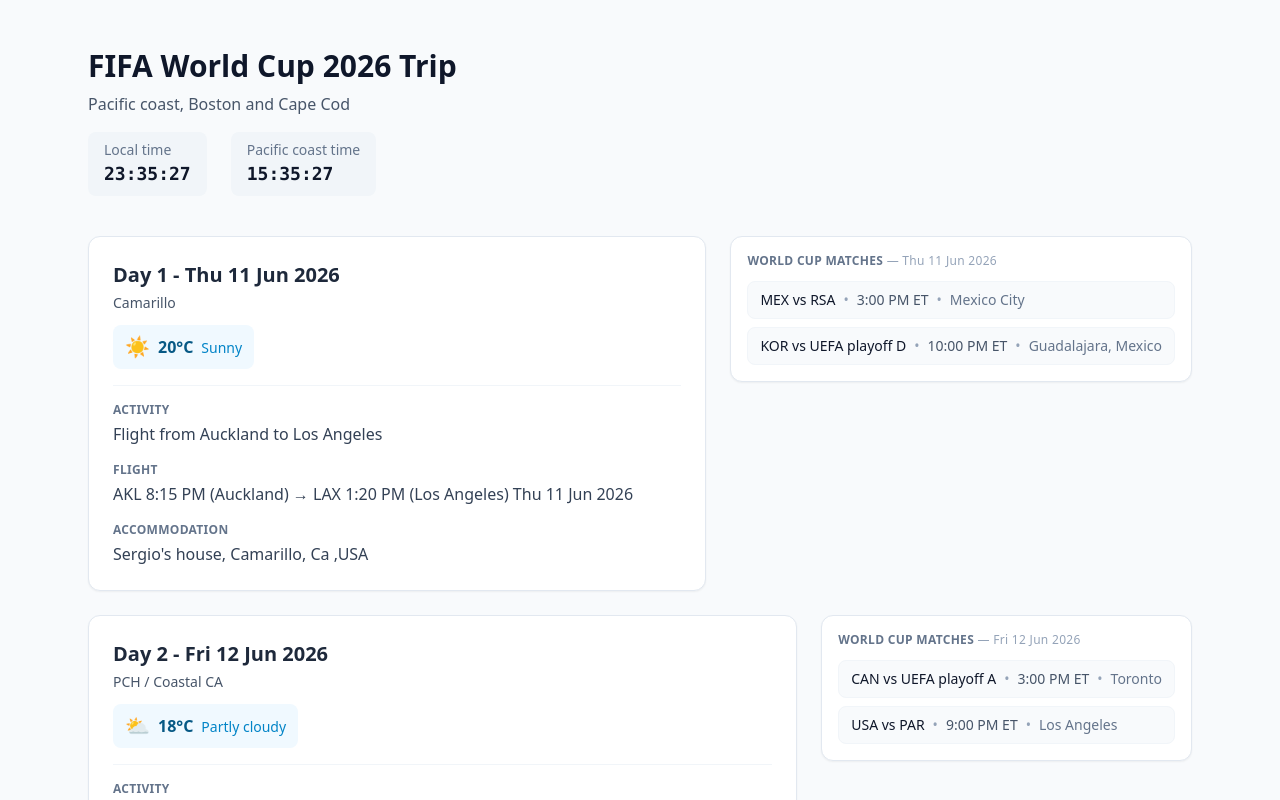
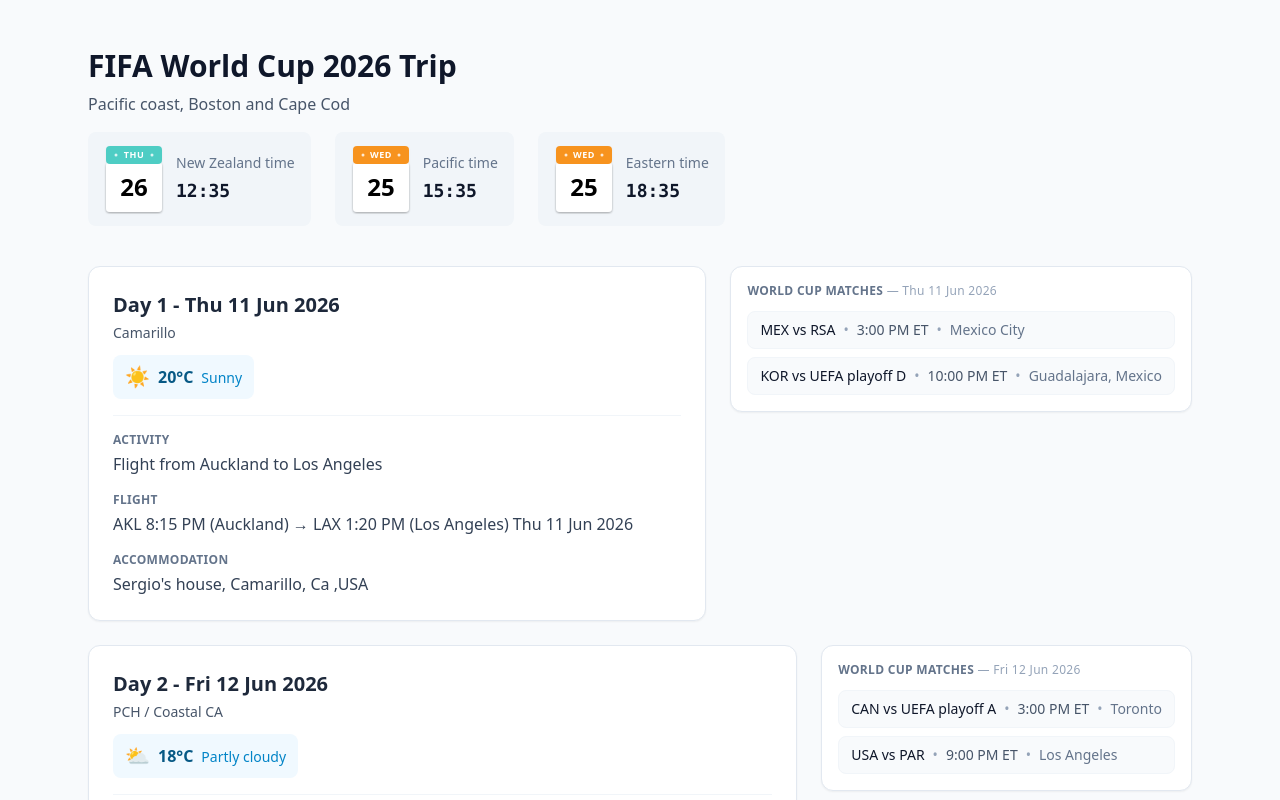
Before and after one commit to tonysusi/itinerary-app, a Next.js app: page / in a window 1280 px wide. Shown: the top 800 px of the page. Built offline with nearby package versions, Linux system fonts and the light colour scheme.

Commit message:
Refactor TimeDisplay component to use CalendarIcon for time representation and remove unused props. Introduce CalendarIcon component for displaying day and date with color coding. Update itinerary API to remove unnecessary time data.

```diff
--- a/app/api/itinerary/route.js
+++ b/app/api/itinerary/route.js
@@ -1,12 +1,10 @@
 import { parseItinerary } from "@/lib/parser";
-import { getTimes } from "@/lib/timezone";
 import { getMockWeatherSeeded } from "@/lib/weather";
 import { getGamesForDate } from "@/lib/worldcup-schedule";
 
 export async function GET() {
   try {
     const itinerary = parseItinerary();
-    const { local, destination } = getTimes(itinerary.destinationTimezone);
 
     const daysWithWeather = itinerary.days.map((day, index) => ({
       ...day,
@@ -17,7 +15,6 @@
     return Response.json({
       ...itinerary,
       days: daysWithWeather,
-      times: { local, destination },
     });
   } catch (error) {
     console.error("Error parsing itinerary:", error);
--- a/app/page.js
+++ b/app/page.js
@@ -48,10 +48,7 @@
           {itinerary.trip}
         </h1>
         <p className="mb-4 text-slate-600">{itinerary.destination}</p>
-        <TimeDisplay
-          destinationTimezone={itinerary.destinationTimezone}
-          destination={itinerary.destination?.split(",")[0]}
-        />
+        <TimeDisplay />
       </header>
 
       <section className="space-y-6">
--- /dev/null
+++ b/components/CalendarIcon.jsx
@@ -0,0 +1,92 @@
+/**
+ * Calendar icon component matching the style guide
+ * Displays a three-letter day abbreviation in a colored header
+ * and the date number in a white body below
+ */
+
+// Color palette for each day of the week
+const DAY_COLORS = {
+  MON: "#E02B27", // Red
+  TUE: "#FF6B35", // Orange
+  WED: "#F7931E", // Orange-yellow
+  THU: "#4ECDC4", // Teal
+  FRI: "#45B7D1", // Blue
+  SAT: "#96CEB4", // Green
+  SUN: "#FFEAA7", // Yellow
+};
+
+export default function CalendarIcon({ dayAbbr, date }) {
+  const color = DAY_COLORS[dayAbbr.toUpperCase()] || "#E02B27";
+  const displayDay = dayAbbr.toUpperCase().slice(0, 3);
+  const displayDate = date.toString();
+
+  return (
+    <svg
+      width="60"
+      height="70"
+      viewBox="0 0 60 70"
+      xmlns="http://www.w3.org/2000/svg"
+      className="drop-shadow-sm"
+    >
+      {/* Main calendar shape with rounded corners */}
+      <defs>
+        <filter id="shadow" x="-20%" y="-20%" width="140%" height="140%">
+          <feGaussianBlur in="SourceAlpha" stdDeviation="1" />
+          <feOffset dx="0" dy="1" result="offsetblur" />
+          <feComponentTransfer>
+            <feFuncA type="linear" slope="0.3" />
+          </feComponentTransfer>
+          <feMerge>
+            <feMergeNode />
+            <feMergeNode in="SourceGraphic" />
+          </feMerge>
+        </filter>
+      </defs>
+
+      {/* White body */}
+      <rect
+        x="2"
+        y="18"
+        width="56"
+        height="50"
+        rx="4"
+        fill="white"
+        filter="url(#shadow)"
+      />
+
+      {/* Colored header */}
+      <rect x="2" y="2" width="56" height="18" rx="4" fill={color} />
+
+      {/* Decorative dots */}
+      <circle cx="12" cy="11" r="1.5" fill="white" opacity="0.8" />
+      <circle cx="48" cy="11" r="1.5" fill="white" opacity="0.8" />
+
+      {/* Day abbreviation text */}
+      <text
+        x="30"
+        y="14"
+        textAnchor="middle"
+        fill="white"
+        fontSize="9"
+        fontWeight="600"
+        fontFamily="system-ui, -apple-system, sans-serif"
+        letterSpacing="0.5"
+      >
+        {displayDay}
+      </text>
+
+      {/* Date number */}
+      <text
+        x="30"
+        y="52"
+        textAnchor="middle"
+        fill="black"
+        fontSize="24"
+        fontWeight="700"
+        fontFamily="system-ui, -apple-system, sans-serif"
+      >
+        {displayDate}
+      </text>
+    </svg>
+  );
+}
--- a/components/TimeDisplay.jsx
+++ b/components/TimeDisplay.jsx
@@ -2,35 +2,64 @@
 
 import { useState, useEffect } from "react";
 import { DateTime } from "luxon";
+import CalendarIcon from "./CalendarIcon";
 
-export default function TimeDisplay({ destinationTimezone, destination }) {
-  const [localTime, setLocalTime] = useState("");
-  const [destinationTime, setDestinationTime] = useState("");
+export default function TimeDisplay() {
+  const [nzTime, setNzTime] = useState({ dayAbbr: "", date: 0, time: "" });
+  const [pacificTime, setPacificTime] = useState({ dayAbbr: "", date: 0, time: "" });
+  const [easternTime, setEasternTime] = useState({ dayAbbr: "", date: 0, time: "" });
 
   useEffect(() => {
     const update = () => {
-      setLocalTime(DateTime.now().toFormat("HH:mm:ss"));
-      setDestinationTime(
-        DateTime.now().setZone(destinationTimezone || "UTC").toFormat("HH:mm:ss")
-      );
+      const nz = DateTime.now().setZone("Pacific/Auckland");
+      setNzTime({
+        dayAbbr: nz.toFormat("EEE"),
+        date: nz.day,
+        time: nz.toFormat("HH:mm"),
+      });
+
+      const pacific = DateTime.now().setZone("America/Los_Angeles");
+      setPacificTime({
+        dayAbbr: pacific.toFormat("EEE"),
+        date: pacific.day,
+        time: pacific.toFormat("HH:mm"),
+      });
+
+      const eastern = DateTime.now().setZone("America/New_York");
+      setEasternTime({
+        dayAbbr: eastern.toFormat("EEE"),
+        date: eastern.day,
+        time: eastern.toFormat("HH:mm"),
+      });
     };
 
     update();
     const interval = setInterval(update, 1000);
     return () => clearInterval(interval);
-  }, [destinationTimezone]);
+  }, []);
 
   return (
     <div className="flex flex-wrap gap-6 text-sm">
-      <div className="rounded-lg bg-slate-100 px-4 py-2">
-        <span className="text-slate-500">Local time</span>
-        <p className="font-mono text-lg font-semibold">{localTime || "—"}</p>
+      <div className="rounded-lg bg-slate-100 px-4 py-3 flex items-center gap-3">
+        <CalendarIcon dayAbbr={nzTime.dayAbbr} date={nzTime.date} />
+        <div>
+          <span className="text-slate-500 block">New Zealand time</span>
+          <p className="font-mono text-lg font-semibold mt-1">{nzTime.time || "—"}</p>
+        </div>
       </div>
-      <div className="rounded-lg bg-slate-100 px-4 py-2">
-        <span className="text-slate-500">{destination || "Destination"} time</span>
-        <p className="font-mono text-lg font-semibold">
-          {destinationTime || "—"}
-        </p>
+      <div className="rounded-lg bg-slate-100 px-4 py-3 flex items-center gap-3">
+        <CalendarIcon dayAbbr={pacificTime.dayAbbr} date={pacificTime.date} />
+        <div>
+          <span className="text-slate-500 block">Pacific time</span>
+          <p className="font-mono text-lg font-semibold mt-1">{pacificTime.time || "—"}</p>
+        </div>
+      </div>
+      <div className="rounded-lg bg-slate-100 px-4 py-3 flex items-center gap-3">
+        <CalendarIcon dayAbbr={easternTime.dayAbbr} date={easternTime.date} />
+        <div>
+          <span className="text-slate-500 block">Eastern time</span>
+          <p className="font-mono text-lg font-semibold mt-1">{easternTime.time || "—"}</p>
+        </div>
       </div>
     </div>
   );
```
